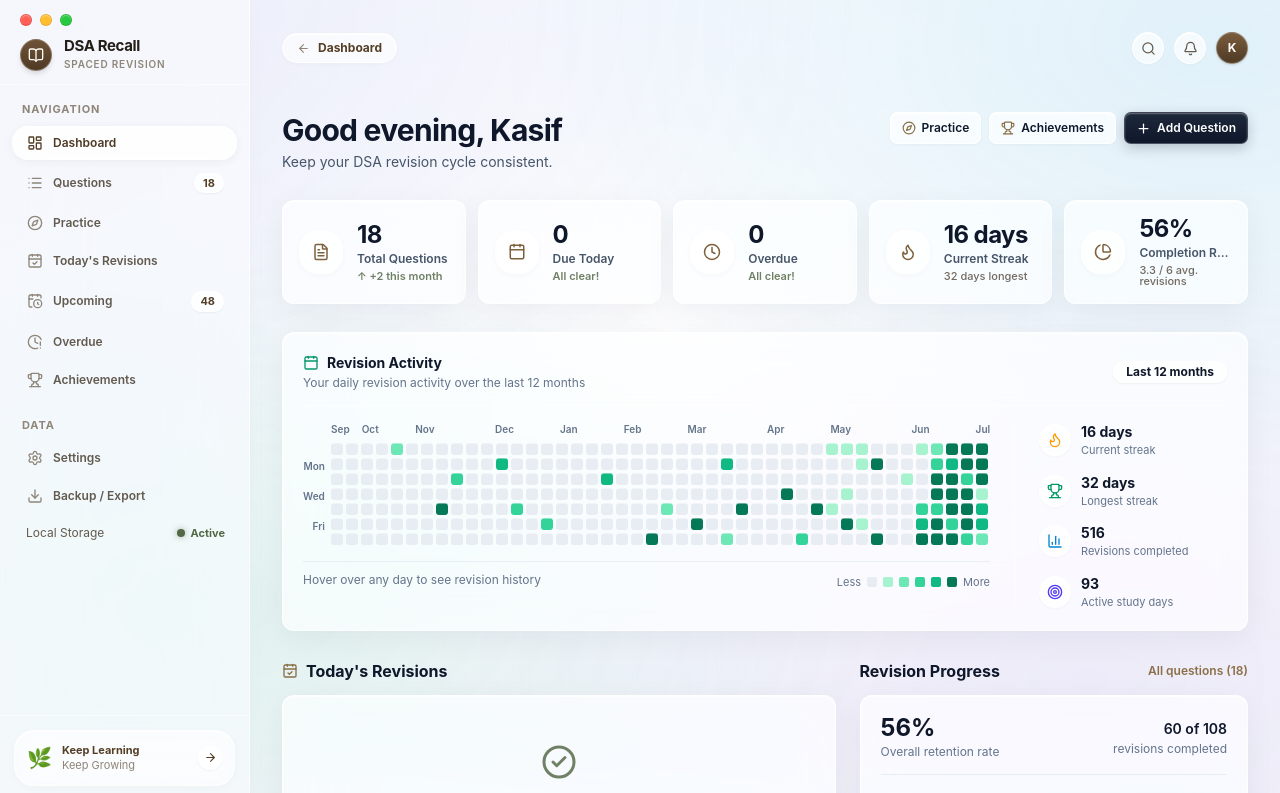
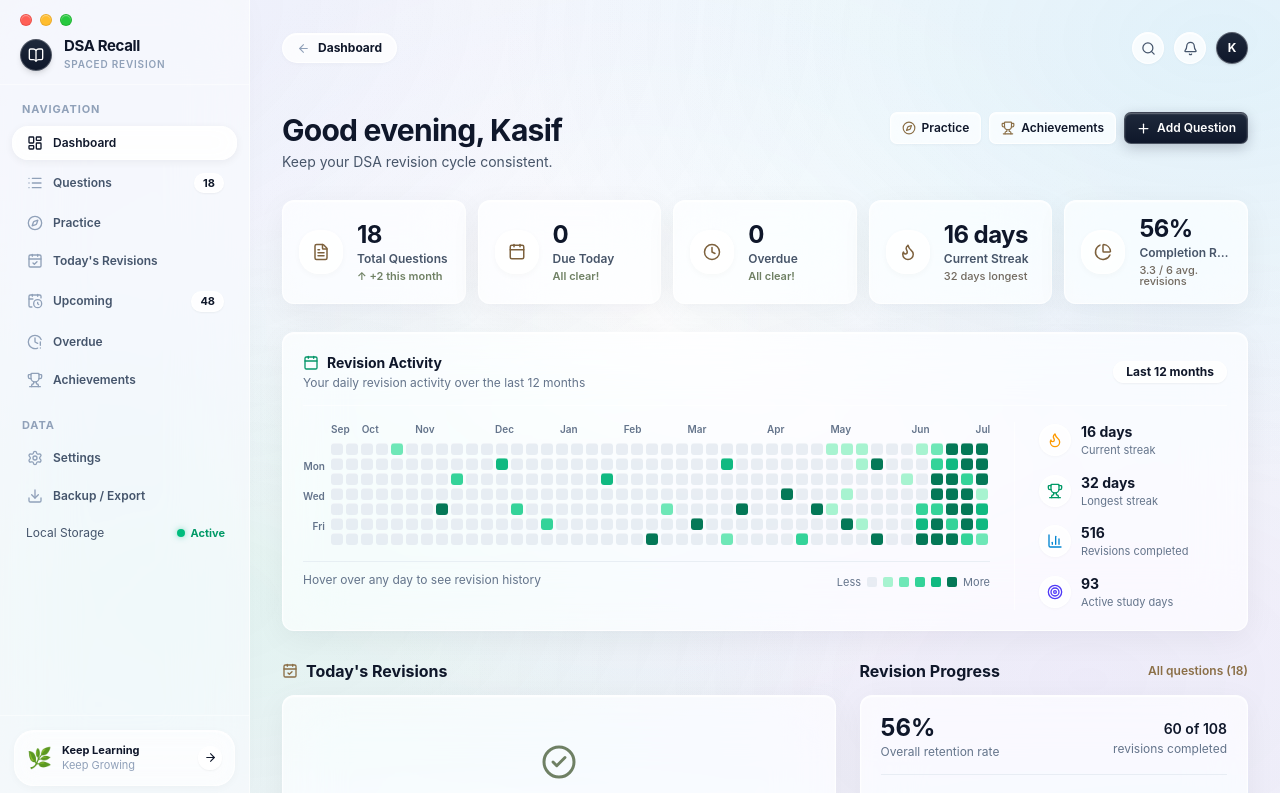
Before and after one commit to MdKasif0/DSARecall, a Next.js app: page / in a window 1280 px wide. Shown: the top 793 px of the page. Built offline with nearby package versions, Linux system fonts and the light colour scheme.

Commit message:
refactor: replace custom brown color palette with standard Tailwind slate classes in Sidebar and TopBar components

```diff
--- a/src/components/Sidebar.tsx
+++ b/src/components/Sidebar.tsx
@@ -104,14 +104,14 @@ export default function Sidebar({ onOpenBackup }: SidebarProps) {
         </div>
 
         <Link href="/" className="flex items-center gap-3 no-underline pl-1">
-          <div className="flex h-8 w-8 items-center justify-center rounded-xl bg-gradient-to-b from-[#6E5338] to-[#4F3A24] shadow-md border border-white/25">
-            <BookOpen size={16} className="text-[#FFFDF9]" />
+          <div className="flex h-8 w-8 items-center justify-center rounded-xl bg-gradient-to-b from-[#1E293B] to-[#0F172A] shadow-md border border-white/25">
+            <BookOpen size={16} className="text-white" />
           </div>
           <div>
-            <span className="text-[0.9375rem] font-bold tracking-tight text-[#231E18] block leading-none">
+            <span className="text-[0.9375rem] font-bold tracking-tight text-[#0F172A] block leading-none">
               DSA Recall
             </span>
-            <span className="text-[0.625rem] font-semibold text-[#8F8578] uppercase tracking-[0.08em] block mt-1">
+            <span className="text-[0.625rem] font-semibold text-slate-400 uppercase tracking-[0.08em] block mt-1">
               SPACED REVISION
             </span>
           </div>
@@ -121,7 +121,7 @@ export default function Sidebar({ onOpenBackup }: SidebarProps) {
       {/* Navigation List */}
       <div className="flex-1 overflow-y-auto px-3 py-4 space-y-5">
         <div>
-          <span className="px-2.5 text-[0.6875rem] font-bold uppercase tracking-[0.08em] text-[#8F8578] block mb-2">
+          <span className="px-2.5 text-[0.6875rem] font-bold uppercase tracking-[0.08em] text-slate-400 block mb-2">
             NAVIGATION
           </span>
           <nav className="space-y-1">
@@ -137,20 +137,20 @@ export default function Sidebar({ onOpenBackup }: SidebarProps) {
                   href={href}
                   className={`group relative flex items-center justify-between rounded-lg px-3 py-2 text-xs font-semibold no-underline transition-all duration-150 ${
                     active
-                      ? 'bg-white/75 text-[#4E3924] shadow-[0_2px_8px_rgba(70,50,30,0.06),inset_0_1px_1px_rgba(255,255,255,0.95)] border border-white/80 backdrop-blur-md font-bold'
-                      : 'text-[#635A4F] hover:bg-white/45 hover:text-[#231E18] border border-transparent'
+                      ? 'bg-white/85 text-[#0F172A] shadow-[0_2px_8px_rgba(15,23,42,0.06),inset_0_1px_1.5px_rgba(255,255,255,0.95)] border border-white/90 backdrop-blur-md font-bold'
+                      : 'text-slate-600 hover:bg-white/50 hover:text-slate-900 border border-transparent'
                   }`}
                 >
                   <div className="flex items-center gap-2.5 pl-0.5">
                     <Icon
                       size={16}
-                      className={active ? 'text-[#543E26]' : 'text-[#8F8578] group-hover:text-[#635A4F]'}
+                      className={active ? 'text-[#0F172A]' : 'text-slate-400 group-hover:text-slate-600'}
                     />
                     <span>{label}</span>
                   </div>
 
                   {badge !== null && (
-                    <span className="inline-flex items-center justify-center rounded-full px-2 py-0.5 text-[0.6875rem] font-bold bg-white/80 text-[#543E26] border border-white/90 shadow-xs min-w-[20px]">
+                    <span className="inline-flex items-center justify-center rounded-full px-2 py-0.5 text-[0.6875rem] font-bold bg-white/90 text-[#0F172A] border border-white/95 shadow-xs min-w-[20px]">
                       {badge}
                     </span>
                   )}
@@ -162,7 +162,7 @@ export default function Sidebar({ onOpenBackup }: SidebarProps) {
 
         {/* Data Section */}
         <div>
-          <span className="px-2.5 text-[0.6875rem] font-bold uppercase tracking-[0.08em] text-[#8F8578] block mb-2">
+          <span className="px-2.5 text-[0.6875rem] font-bold uppercase tracking-[0.08em] text-slate-400 block mb-2">
             DATA
           </span>
           <div className="space-y-1">
@@ -170,33 +170,33 @@ export default function Sidebar({ onOpenBackup }: SidebarProps) {
               href="/settings"
               className={`flex items-center justify-between rounded-lg px-3 py-2 text-xs font-semibold no-underline transition-all duration-150 ${
                 pathname === '/settings'
-                  ? 'bg-white/75 text-[#4E3924] shadow-[0_2px_8px_rgba(70,50,30,0.06),inset_0_1px_1px_rgba(255,255,255,0.95)] border border-white/80 backdrop-blur-md font-bold'
-                  : 'text-[#635A4F] hover:bg-white/45 hover:text-[#231E18] border border-transparent'
+                  ? 'bg-white/85 text-[#0F172A] shadow-[0_2px_8px_rgba(15,23,42,0.06),inset_0_1px_1.5px_rgba(255,255,255,0.95)] border border-white/90 backdrop-blur-md font-bold'
+                  : 'text-slate-600 hover:bg-white/50 hover:text-slate-900 border border-transparent'
               }`}
             >
               <div className="flex items-center gap-2.5 pl-0.5">
                 <Settings
                   size={16}
-                  className={pathname === '/settings' ? 'text-[#543E26]' : 'text-[#8F8578]'}
+                  className={pathname === '/settings' ? 'text-[#0F172A]' : 'text-slate-400'}
                 />
                 <span>Settings</span>
               </div>
             </Link>
 
             <button
-              className="flex w-full items-center justify-between rounded-lg px-3 py-2 text-xs font-semibold text-[#635A4F] hover:bg-white/45 hover:text-[#231E18] transition-all duration-150 border border-transparent"
+              className="flex w-full items-center justify-between rounded-lg px-3 py-2 text-xs font-semibold text-slate-600 hover:bg-white/50 hover:text-slate-900 transition-all duration-150 border border-transparent"
               onClick={onOpenBackup}
             >
               <div className="flex items-center gap-2.5 pl-0.5">
-                <Download size={16} className="text-[#8F8578]" />
+                <Download size={16} className="text-slate-400" />
                 <span>Backup / Export</span>
               </div>
             </button>
 
-            <div className="flex items-center justify-between px-3 py-2 text-xs text-[#635A4F]">
+            <div className="flex items-center justify-between px-3 py-2 text-xs text-slate-600">
               <span className="pl-0.5 text-xs">Local Storage</span>
-              <span className="flex items-center gap-1.5 font-bold text-[#526844] text-[0.6875rem]">
-                <span className="h-2 w-2 rounded-full bg-[#526844] shadow-[0_0_6px_rgba(82,104,68,0.5)]" />
+              <span className="flex items-center gap-1.5 font-bold text-emerald-600 text-[0.6875rem]">
+                <span className="h-2 w-2 rounded-full bg-emerald-500 shadow-[0_0_6px_rgba(16,185,129,0.5)]" />
                 Active
               </span>
             </div>
@@ -206,19 +206,19 @@ export default function Sidebar({ onOpenBackup }: SidebarProps) {
 
       {/* Sidebar Footer: macOS Frosted Widget with Leaf Motif */}
       <div className="p-3.5 border-t border-[rgba(255,255,255,0.5)]">
-        <div className="rounded-xl border border-white/70 bg-white/45 p-3 flex items-center justify-between gap-2 shadow-[inset_0_1px_1px_#fff,0_2px_8px_rgba(70,50,30,0.03)] backdrop-blur-md">
+        <div className="rounded-xl border border-white/80 bg-white/55 p-3 flex items-center justify-between gap-2 shadow-[inset_0_1px_1px_#fff,0_2px_8px_rgba(15,23,42,0.03)] backdrop-blur-md">
           <div className="flex items-center gap-2.5">
             <span className="text-xl select-none" role="img" aria-label="sprout">
               🌿
             </span>
-            <div className="text-[0.6875rem] font-bold text-[#543E26] leading-snug">
+            <div className="text-[0.6875rem] font-bold text-[#0F172A] leading-snug">
               <span>Keep Learning</span>
-              <span className="block text-[#8F8578] font-normal">Keep Growing</span>
+              <span className="block text-slate-400 font-normal">Keep Growing</span>
             </div>
           </div>
           <Link
             href="/questions"
-            className="flex h-6 w-6 items-center justify-center rounded-lg bg-white/80 text-[#543E26] border border-white/90 shadow-xs hover:bg-[#543E26] hover:text-white transition-colors"
+            className="flex h-6 w-6 items-center justify-center rounded-lg bg-white/85 text-[#0F172A] border border-white/90 shadow-xs hover:bg-[#0F172A] hover:text-white transition-colors"
             title="Browse all questions"
           >
             <ArrowRight size={13} />
--- a/src/components/TopBar.tsx
+++ b/src/components/TopBar.tsx
@@ -61,11 +61,11 @@ export default function TopBar({ onSearchClick }: TopBarProps) {
       {/* Liquid Glass Breadcrumb Capsule */}
       <Link
         href={backHref}
-        className="inline-flex items-center gap-2 rounded-full px-3.5 py-1.5 text-xs font-bold text-[#543E26] bg-white/65 backdrop-blur-md border border-white/80 shadow-[inset_0_1px_1px_#fff,0_1px_4px_rgba(70,50,30,0.03)] hover:bg-white/90 no-underline transition-all group"
+        className="inline-flex items-center gap-2 rounded-full px-3.5 py-1.5 text-xs font-bold text-[#0F172A] bg-white/75 backdrop-blur-md border border-white/85 shadow-[inset_0_1px_1px_#fff,0_1px_4px_rgba(15,23,42,0.03)] hover:bg-white/95 no-underline transition-all group"
       >
         <ArrowLeft
           size={13}
-          className="text-[#8F8578] group-hover:text-[#543E26] group-hover:-translate-x-0.5 transition-transform"
+          className="text-slate-400 group-hover:text-[#0F172A] group-hover:-translate-x-0.5 transition-transform"
         />
         <span>{pageTitle}</span>
       </Link>
@@ -74,7 +74,7 @@ export default function TopBar({ onSearchClick }: TopBarProps) {
       <div className="flex items-center gap-2.5">
         {/* Search trigger */}
         <button
-          className="flex h-8 w-8 items-center justify-center rounded-full text-[#635A4F] bg-white/65 backdrop-blur-md border border-white/80 shadow-[inset_0_1px_1px_#fff,0_1px_3px_rgba(70,50,30,0.03)] hover:bg-white/95 hover:text-[#231E18] hover:scale-105 transition-all"
+          className="flex h-8 w-8 items-center justify-center rounded-full text-slate-600 bg-white/75 backdrop-blur-md border border-white/85 shadow-[inset_0_1px_1px_#fff,0_1px_3px_rgba(15,23,42,0.03)] hover:bg-white/95 hover:text-slate-900 hover:scale-105 transition-all"
           onClick={onSearchClick}
           aria-label="Quick Search"
           title="Search questions"
@@ -85,7 +85,7 @@ export default function TopBar({ onSearchClick }: TopBarProps) {
         {/* Notifications / Pending Revisions Alert */}
         <Link
           href="/today"
-          className="relative flex h-8 w-8 items-center justify-center rounded-full text-[#635A4F] bg-white/65 backdrop-blur-md border border-white/80 shadow-[inset_0_1px_1px_#fff,0_1px_3px_rgba(70,50,30,0.03)] hover:bg-white/95 hover:text-[#231E18] hover:scale-105 transition-all"
+          className="relative flex h-8 w-8 items-center justify-center rounded-full text-slate-600 bg-white/75 backdrop-blur-md border border-white/85 shadow-[inset_0_1px_1px_#fff,0_1px_3px_rgba(15,23,42,0.03)] hover:bg-white/95 hover:text-slate-900 hover:scale-105 transition-all"
           aria-label={
             pendingCount > 0 ? `${pendingCount} revisions need attention` : 'All caught up'
           }
@@ -95,14 +95,14 @@ export default function TopBar({ onSearchClick }: TopBarProps) {
         >
           <Bell size={15} />
           {pendingCount > 0 && (
-            <span className="absolute top-1.5 right-1.5 h-2 w-2 rounded-full bg-[#994738] shadow-[0_0_6px_rgba(153,71,56,0.6)]" />
+            <span className="absolute top-1.5 right-1.5 h-2 w-2 rounded-full bg-rose-500 shadow-[0_0_6px_rgba(244,63,94,0.6)]" />
           )}
         </Link>
 
         {/* User Avatar Circle */}
         <Link
           href="/settings"
-          className="flex h-8 w-8 items-center justify-center rounded-full bg-gradient-to-b from-[#7A5D3E] to-[#4F3A24] text-[#FFFDF9] text-xs font-bold shadow-sm border border-white/30 select-none hover:scale-105 transition-all"
+          className="flex h-8 w-8 items-center justify-center rounded-full bg-gradient-to-b from-[#1E293B] to-[#0F172A] text-white text-xs font-bold shadow-sm border border-white/30 select-none hover:scale-105 transition-all"
           title="Settings & Profile"
           aria-label="User settings"
         >
```
